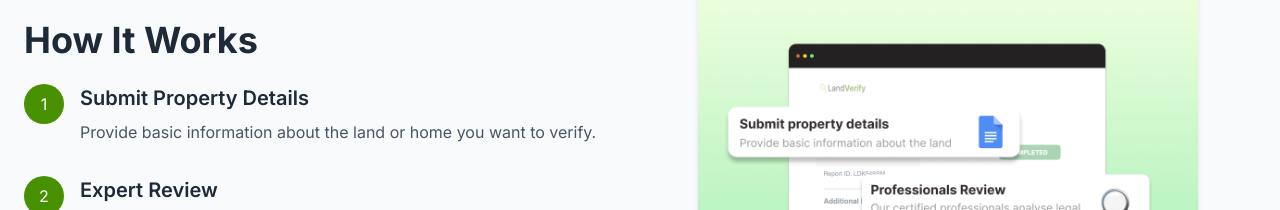
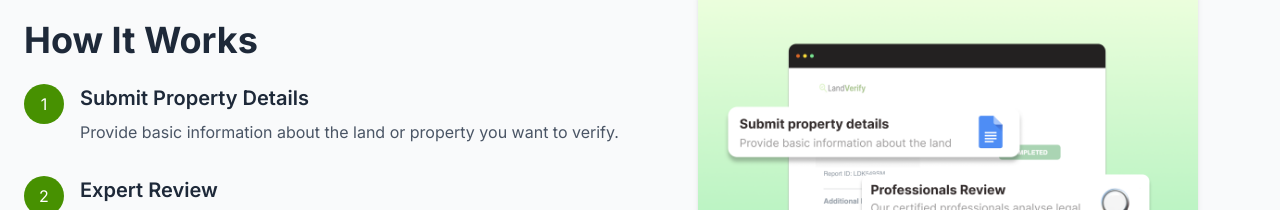
Before and after one commit to agbajekehinde/land-verify, a Next.js app: page / in a window 1280 px wide. Shown: the part 1366-1576 px from the top of the page. Built offline with nearby package versions, Linux system fonts and the light colour scheme; a web font is replaced by a local one.

Commit message:
modified:   app/components/steps/steps.tsx

```diff
--- a/app/components/steps/steps.tsx
+++ b/app/components/steps/steps.tsx
@@ -16,7 +16,7 @@ export default function Steps() {
               </div>
               <div className="ml-4">
                 <h3 className="text-xl font-semibold text-gray-800">Submit Property Details</h3>
-                <p className="mt-2 text-gray-600">Provide basic information about the land or home you want to verify.</p>
+                <p className="mt-2 text-gray-600">Provide basic information about the land or property you want to verify.</p>
               </div>
             </div>
             <div className="flex items-start">
```
